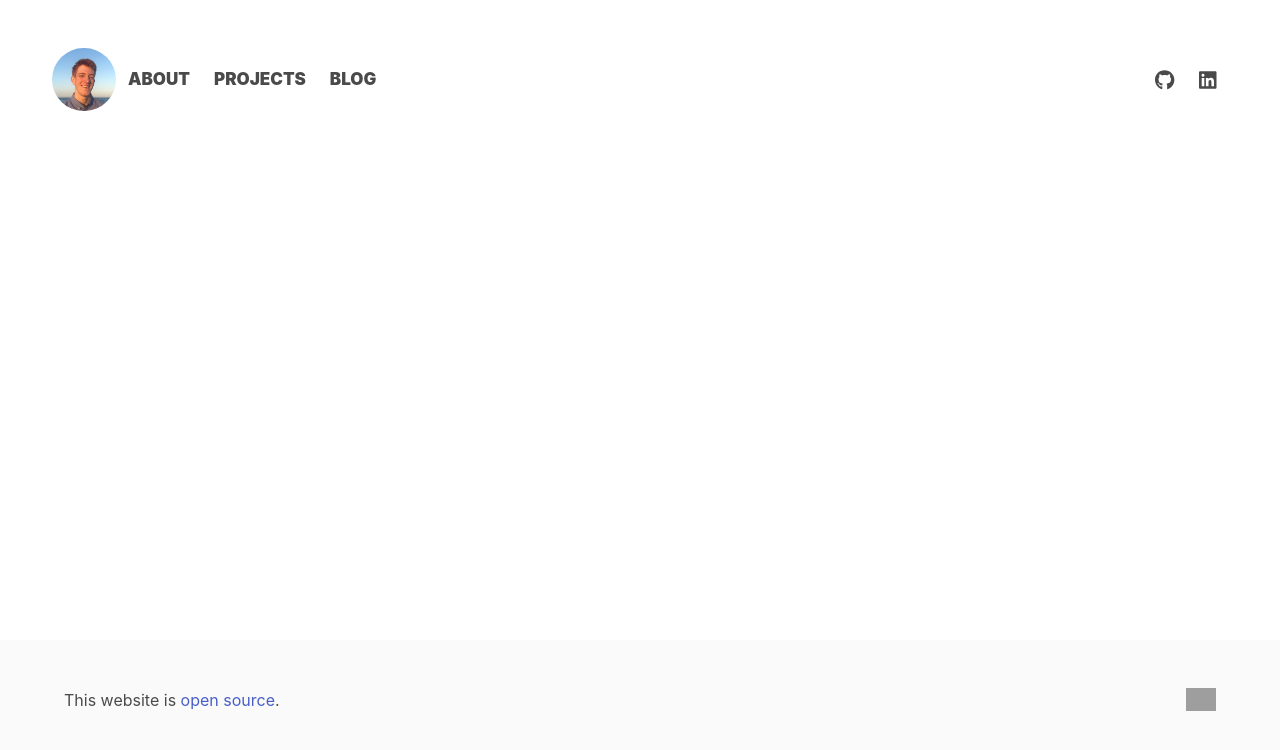
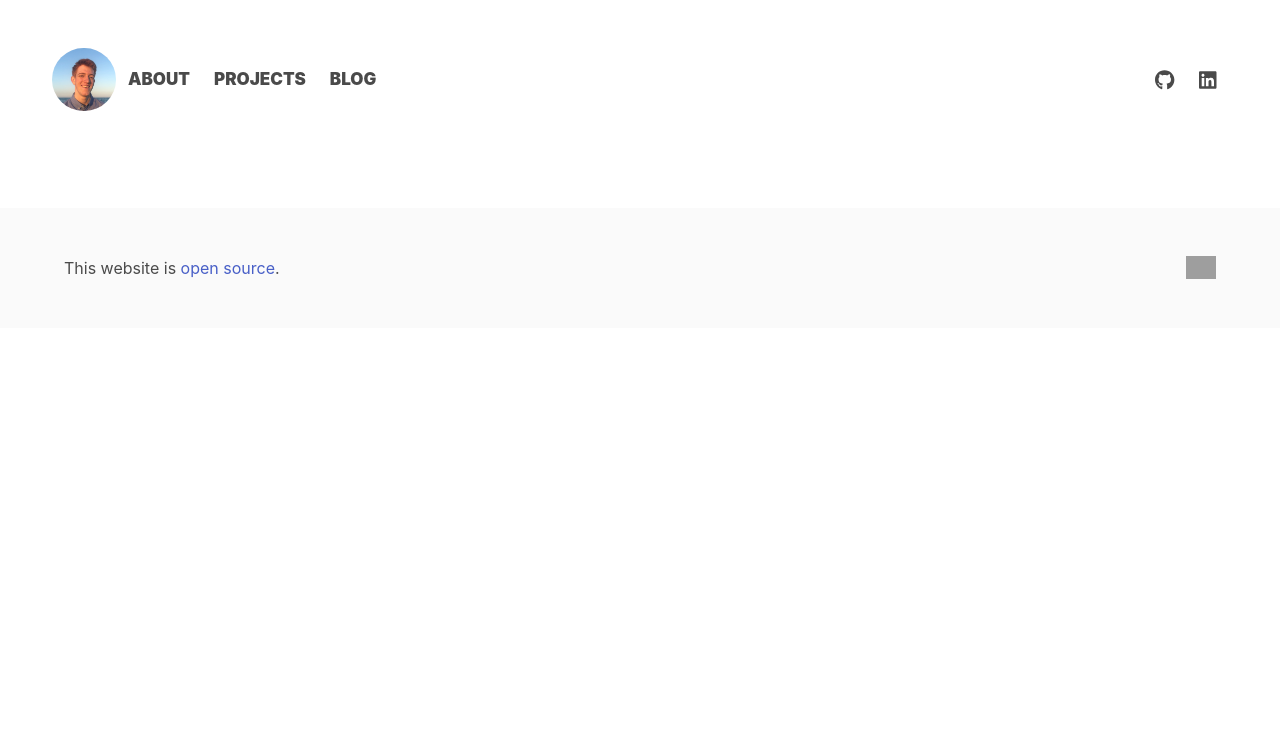
Before and after one commit to lclarkg18/personal-website, a React (Create React App) app: page /en in a window 1280 px wide. Shown: the top 750 px of the page. Built offline with nearby package versions, Linux system fonts and the light colour scheme; grey boxes are pictures that could not be loaded.

Commit message:
Fix padding issue in main section

```diff
--- a/src/App.tsx
+++ b/src/App.tsx
@@ -28,30 +28,10 @@ export default function App({ languageObject }: AppProps): JSX.Element {
       <header className="section">
         <NavBar />
       </header>
-      <main className="section">
+      <main className="section" style={{ paddingTop: '0px' }}>
         <div className="container is-max-widescreen">
           <Outlet />
-          <br />
-          <br />
-          <br />
-
-          <br />
-          <br />
-          <br />
-          <br />
-          <br />
-          <br />
-          <br />
-          <br />
-          <br />
-
-          <br />
-          <br />
-          <br />
-
-          <br />
         </div>
-
       </main>
       <footer className="footer">
         <Footer languageObject={languageObject} />
```
